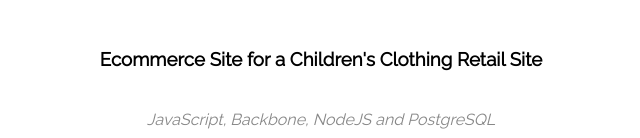
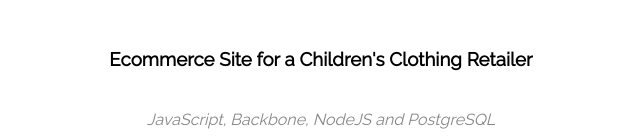
Before and after one commit to matthewmorgan/matthewmorgan, a plain HTML site: page index.html in a window 1280 px wide. Shown: the part 974-1112 px from the top of the page, without its empty margins (327-967 px from the left). Drawn offline with Linux system fonts and the light colour scheme.

Commit message:
title changes

```diff
--- a/index.html
+++ b/index.html
@@ -26,7 +26,7 @@
     <a href="http://party.honeycreekschool.org">
         <div class="projectthumbnail"><img src="images/honeycreekschool.png"/></div>
     </a>
-    <h3>Ecommerce Site for a Children's Clothing Retail Site</h3>
+    <h3>Ecommerce Site for a Children's Clothing Retailer</h3>
     <h4 class="italic">JavaScript, Backbone, NodeJS and PostgreSQL</h4>
 
     <a href="https://www.elephantearsonline.com">
```
